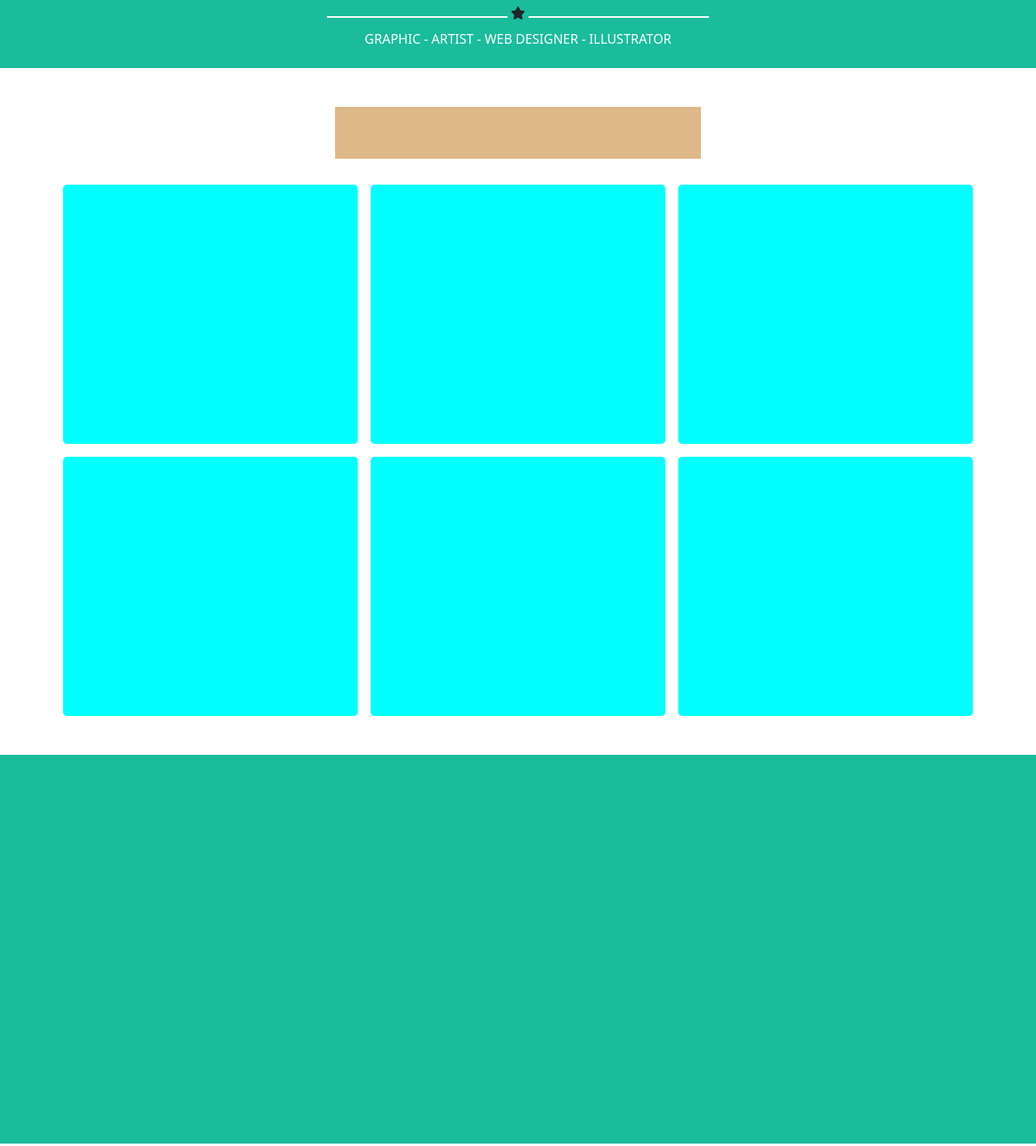
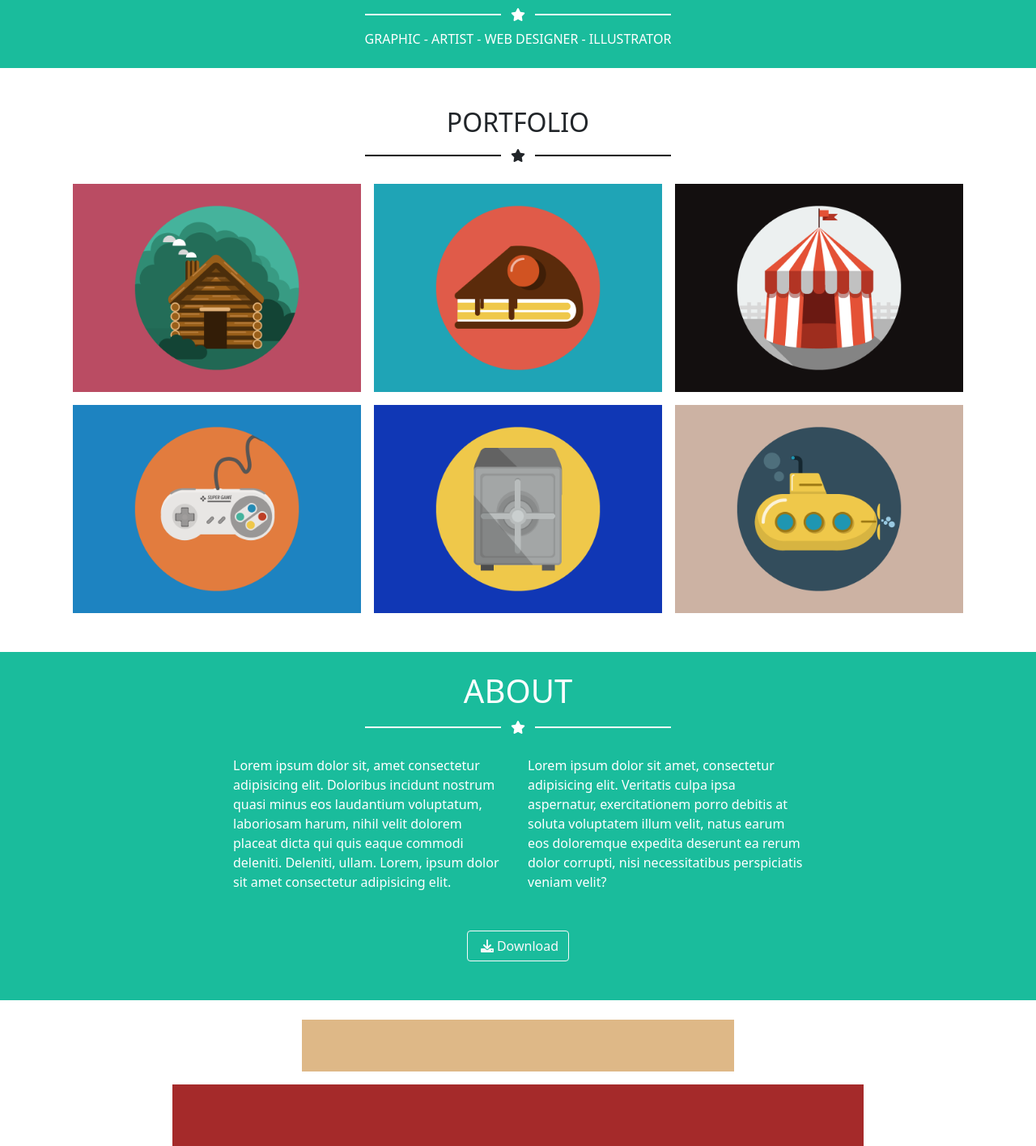
Before and after one commit to aleballabio/html-css-bootstrap-freelancer, a plain HTML site: page index.html in a window 1280 px wide. Shown: the part 376-1791 px from the top of the page at 81% size. Drawn offline with nearby package versions, Linux system fonts and the light colour scheme.

Commit message:
jumbo, and other two section ( portfolio included)

```diff
--- a/index.html
+++ b/index.html
@@ -8,19 +8,23 @@
     <link href="https://cdn.jsdelivr.net/npm/bootstrap@5.1.3/dist/css/bootstrap.min.css" rel="stylesheet"
         integrity="sha384-1BmE4kWBq78iYhFldvKuhfTAU6auU8tT94WrHftjDbrCEXSU1oBoqyl2QvZ6jIW3" crossorigin="anonymous">
     <link rel="stylesheet" href="styles/style.css">
-    <script src="https://kit.fontawesome.com/e09c276040.js" crossorigin="anonymous"></script>
+    <link rel="stylesheet" href="https://cdnjs.cloudflare.com/ajax/libs/font-awesome/6.0.0/css/all.min.css"
+        integrity="sha512-9usAa10IRO0HhonpyAIVpjrylPvoDwiPUiKdWk5t3PyolY1cOd4DSE0Ga+ri4AuTroPR5aQvXU9xC6qOPnzFeg=="
+        crossorigin="anonymous" referrerpolicy="no-referrer">
+    <title>Botstrap Freelancer</title>
 </head>
 
 <body>
+    <!-- Nav -->
     <header class="py-2 fixed-top">
         <nav class="navbar navbar-expand-lg navbar-dark">
-            <div class="container-fluid text-uppercase fw-bold">
+            <div class="container text-uppercase fw-bold px-md-4">
                 <a class="navbar-brand fs-6" href="#">Start Botstrap</a>
                 <button class="navbar-toggler" type="button" data-bs-toggle="collapse" data-bs-target="#navbarNav"
                     aria-controls="navbarNav" aria-expanded="false" aria-label="Toggle navigation">
                     <span class="navbar-toggler-icon"></span>
                 </button>
-                <div class="collapse navbar-collapse" id="navbarNav">
+                <div class="collapse navbar-collapse ju justify-content-md-end" id="navbarNav">
                     <ul class="navbar-nav fs-6">
                         <li class="nav-item">
                             <a class="nav-link active" aria-current="page" href="#">Home</a>
@@ -37,60 +41,108 @@
         </nav>
     </header>
 
-
-    <section class="jumbotron pt-6 pb-2">
+    <!-- Jumbo -->
+    <section class="jumbotron pt-6 pb-2  text-white">
         <div class="container">
-            <div class="col text-center">
-                <img src="img/avatar.svg" width="200" alt="avatar" class="img-fluid py-2">
-                <h1 class="text-uppercase text-white">Start Botstrap</h1>
-                <div class="small-bar-white"></div>
-                <i class="fa-solid fa-star white"></i>
-                <div class="small-bar-white"></div>
-                <p class="text-white text-uppercase pt-2 fs-6">Graphic - Artist - Web Designer - Illustrator</p>
-
-            </div>
-        </div>
-    </section>
-
-    <section class="my-5">
-        <div class="container ">
-            <div class="row cont-title ">
-                <div class="col"></div>
-                <div class="col-5 title"></div>
-                <div class="col"></div>
-            </div>
-
-            <div class="row row-cols-1 row-cols-md-2 row-cols-lg-3">
-                <div class="col g-3">
-                    <div class="images rounded-3">
+            <div class="row">
+                <div class="col text-center">
+                    <img src="img/avatar.svg" width="200" alt="avatar" class="img-fluid py-2">
+                    <h1 class="text-uppercase">Start Botstrap</h1>
+                    <div>
+                        <div class="small-bar-white align-middle"></div>
+                        <i class="fa-solid fa-star px-2 align-middle"></i>
+                        <div class="small-bar-white align-middle"></div>
                     </div>
-                </div>
-                <div class="col g-3 ">
-                    <div class="images rounded-3">
-                    </div>
-                </div>
-                <div class="col g-3 ">
-                    <div class="images rounded-3">
-                    </div>
-                </div>
-                <div class="col g-3">
-                    <div class="images rounded-3">
-                    </div>
-                </div>
-                <div class="col g-3">
-                    <div class="images rounded-3">
-                    </div>
-                </div>
-                <div class="col g-3">
-                    <div class="images rounded-3">
-                    </div>
+                    <p class="text-white text-uppercase pt-2 fs-6">Graphic - Artist - Web Designer - Illustrator</p>
                 </div>
             </div>
         </div>
     </section>
 
-    <section class="container-fluid cont-about">
-        <div class="row about">
+    <!-- Portfolio -->
+    <section class="my-5">
+        <div class="container pb-2 text-dark">
+            <div class="row">
+                <div class="col text-center">
+                    <h2 class="text-uppercase">Portfolio</h2>
+                    <div class="small-bar-black align-middle"></div>
+                    <i class="fa-solid fa-star px-2 align-middle"></i>
+                    <div class="small-bar-black align-middle"></div>
+                </div>
+            </div>
+        </div>
+
+        <div class="container px-md-2 px-lg-4">
+            <div class="row row-cols-1 row-cols-md-2 row-cols-lg-3">
+                <div class="col g-3">
+                    <div class=" images rounded-3">
+                        <img src="img/cabin.png" class="img-fluid" alt="">
+                    </div>
+                </div>
+                <div class="col g-3">
+                    <div class="images rounded-3">
+                        <img src="img/cake.png" class="img-fluid" alt="">
+                    </div>
+                </div>
+                <div class="col g-3 ">
+                    <div class="images rounded-3">
+                        <img src="img/circus.png" class="img-fluid" alt="">
+                    </div>
+                </div>
+                <div class="col g-3">
+                    <div class="images rounded-3">
+                        <img src="img/game.png" class="img-fluid" alt="">
+                    </div>
+                </div>
+                <div class="col g-3">
+                    <div class="images rounded-3">
+                        <img src="img/safe.png" class="img-fluid" alt="">
+                    </div>
+                </div>
+                <div class="col g-3">
+                    <div class="images rounded-3">
+                        <img src="img/submarine.png" class="img-fluid" alt="">
+                    </div>
+
+                </div>
+            </div>
+        </div>
+    </section>
+
+    <!-- About -->
+    <section class="about mb-4 pb-4">
+        <div class="container py-4">
+            <div class="row">
+                <div class="col text-center text-white">
+                    <h1 class="text-uppercase">About</h1>
+                    <div>
+                        <div class="small-bar-white align-middle"></div>
+                        <i class="fa-solid fa-star px-2 align-middle"></i>
+                        <div class="small-bar-white align-middle"></div>
+                    </div>
+                </div>
+            </div>
+            <div class="row row-md py-4 px-4">
+                <div class="col-lg-2"></div>
+                <div class="col-12 col-md-6 col-lg-4 text-white">
+                    <p>Lorem ipsum dolor sit, amet consectetur adipisicing elit. Doloribus incidunt nostrum quasi minus
+                        eos laudantium voluptatum, laboriosam harum, nihil velit dolorem placeat dicta qui quis eaque
+                        commodi deleniti. Deleniti, ullam. Lorem, ipsum dolor sit amet consectetur adipisicing elit.</p>
+                </div>
+                <div class="col-12 col-md-6 col-lg-4 text-white">
+                    Lorem ipsum dolor sit amet, consectetur adipisicing elit. Veritatis culpa ipsa aspernatur,
+                    exercitationem porro debitis at soluta voluptatem illum velit, natus earum eos doloremque expedita
+                    deserunt ea rerum dolor corrupti, nisi necessitatibus perspiciatis veniam velit?
+                </div>
+                <div class="col-lg-2"></div>
+            </div>
+
+            <div class="row pt-2">
+                <div class="col text-center">
+                    <button type="button" class="btn btn-outline-light"><i
+                            class="fa-solid fa-download px-1"></i>Download</button>
+                </div>
+            </div>
         </div>
     </section>
 
--- a/styles/style.css
+++ b/styles/style.css
@@ -7,10 +7,30 @@
 
 .small-bar-white {
     display: inline-block;
-    width: 20%;
+    width: 15%;
     height: 2px;
     background-color: white;
+}
 
+.small-bar-black {
+    display: inline-block;
+    width: 15%;
+    height: 2px;
+    background-color: black;
+}
+
+
+.py-6 {
+    padding-top: 6rem;
+    padding-bottom: 6rem;
+}
+
+.pt-6 {
+    padding-top: 6rem;
+}
+
+.fa-star{
+    font-size: 16px;
 }
 
 /* Header */
@@ -29,18 +49,31 @@ header {
     background-color: var(--light-green);
 }
 
-.py-6 {
-    padding-top: 6rem;
-    padding-bottom: 6rem;
+/* Images */
+
+.red {
+    background-color: rgb(186, 75, 99);
 }
 
-.pt-6 {
-    padding-top: 6rem;
+.sky {
+    background-color: rgb(30, 164, 182);
+}
+
+.blue {
+    background-color: rgb(28, 131, 193);
+}
+
+.light-blue {
+    background-color: rgb(14, 56, 181);
+}
+
+.beige {
+    background-color: rgb(204, 178, 163);
 }
 
 
+/* About Me */
 
-/* Images */
 
 .cont-title {
     margin-bottom: 1rem;
@@ -53,18 +86,11 @@ header {
      background-color: burlywood;
 }
 
-.images {
-    background-color: aqua;
-    height: 20rem;
-}
-
 /* About */
 
 
-.cont-about {
+.about {
     background-color: var(--light-green);
-    height: 30rem;
-    margin-bottom: var(--padding-cont);
 }
 
 /* Contact Me */
```
